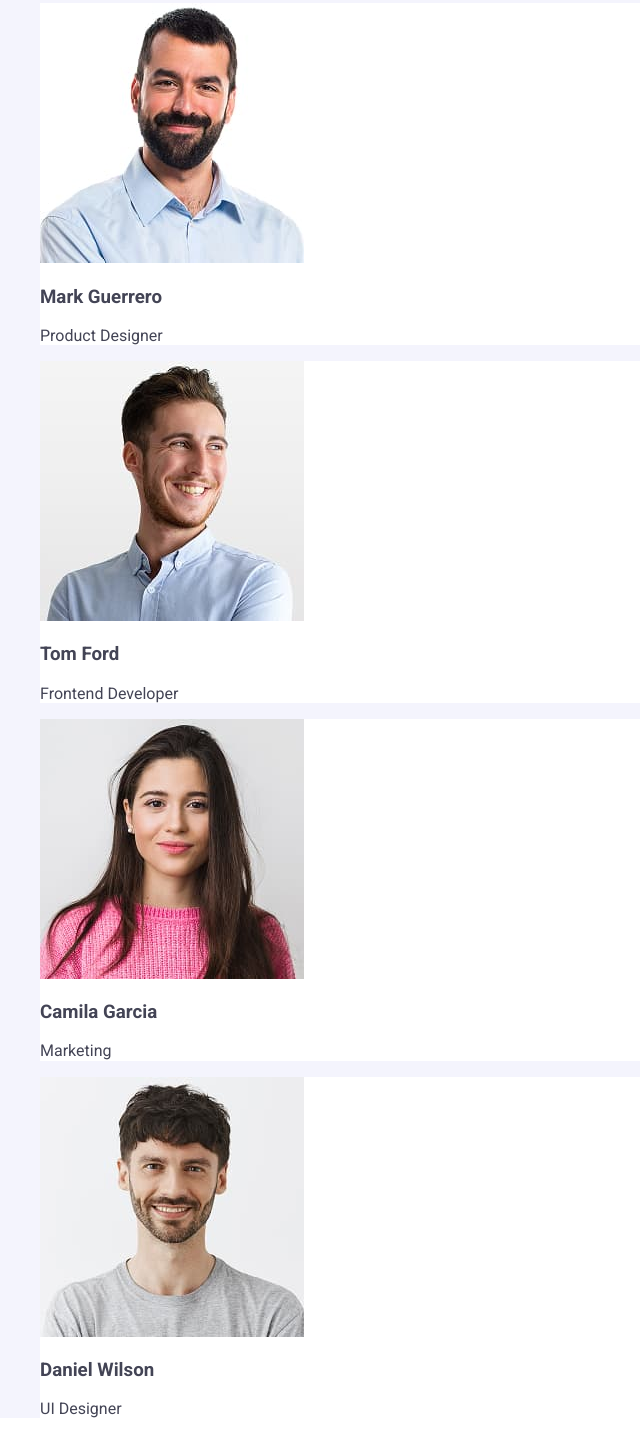
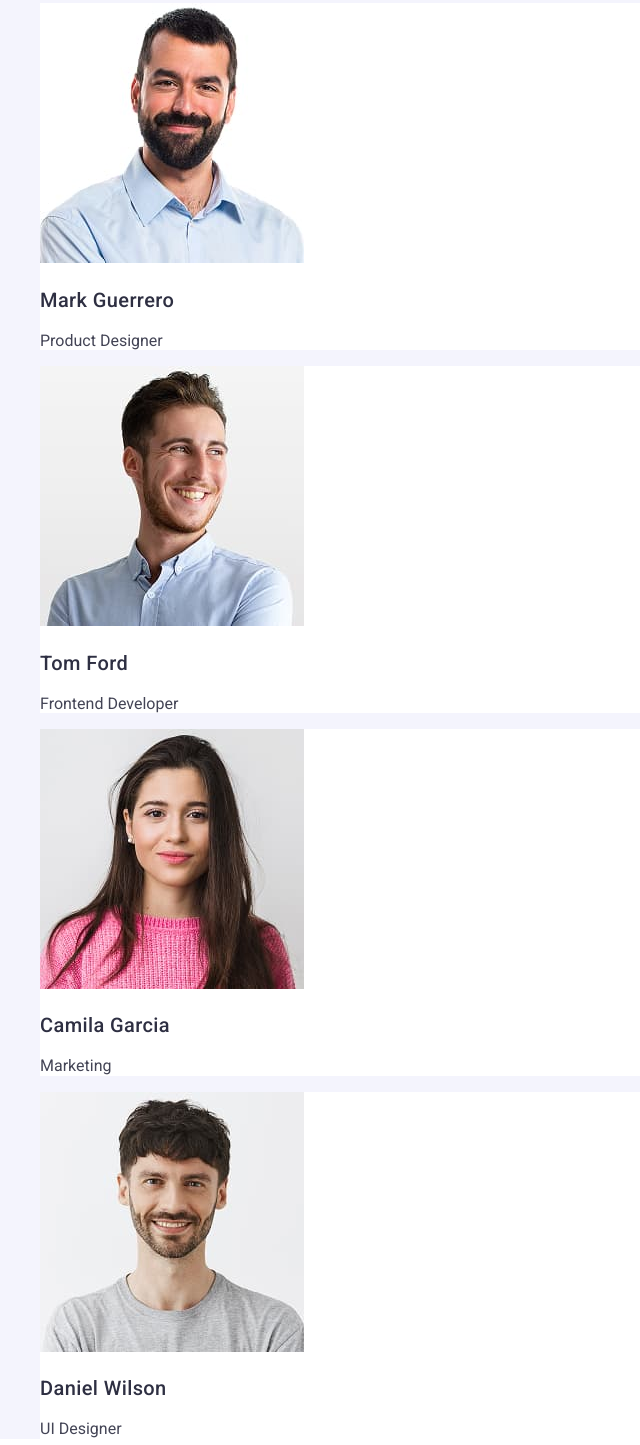
Before and after one commit to mintjam69/goit-markup-hw-02, a plain HTML site: page index.html in a window 1280 px wide. Shown: the part 852-2297 px from the top of the page, without its empty margins (0-640 px from the left). Drawn offline with nearby package versions, Linux system fonts and the light colour scheme.

Commit message:
fix third section

```diff
--- a/index.html
+++ b/index.html
@@ -95,7 +95,7 @@
               width="264"
               height="260"
             />
-            <h3>Mark Guerrero</h3>
+            <h3 class="heading-three">Mark Guerrero</h3>
             <p>Product Designer</p>
           </li>
           <li class="team-member">
@@ -105,7 +105,7 @@
               width="264"
               height="260"
             />
-            <h3>Tom Ford</h3>
+            <h3 class="heading-three">Tom Ford</h3>
             <p>Frontend Developer</p>
           </li>
           <li class="team-member">
@@ -115,7 +115,7 @@
               width="264"
               height="260"
             />
-            <h3>Camila Garcia</h3>
+            <h3 class="heading-three">Camila Garcia</h3>
             <p>Marketing</p>
           </li>
           <li class="team-member">
@@ -125,7 +125,7 @@
               width="264"
               height="260"
             />
-            <h3>Daniel Wilson</h3>
+            <h3 class="heading-three">Daniel Wilson</h3>
             <p>UI Designer</p>
           </li>
         </ul>
```
